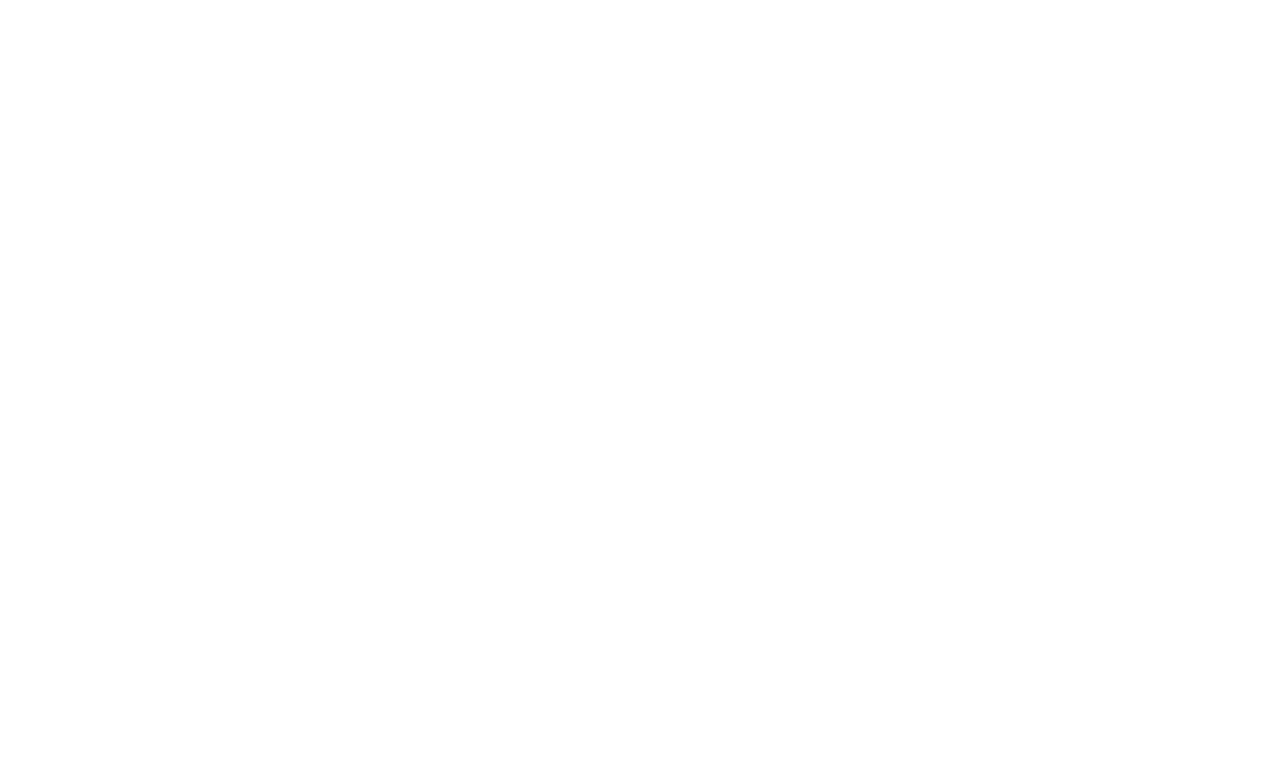
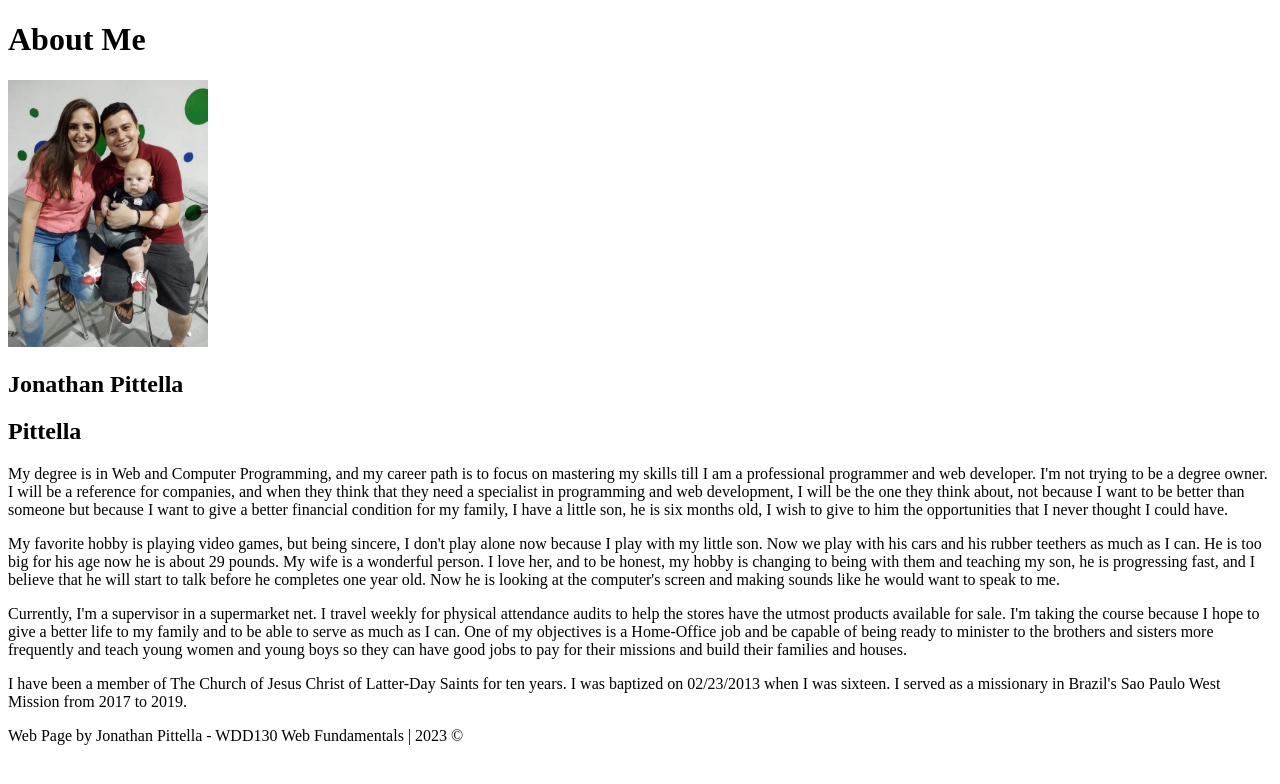
Before and after one commit to JonathanPittella/2023wdd130, a plain HTML site: page aboutme/index.html in a window 1280 px wide. Drawn offline with Linux system fonts and the light colour scheme.

Commit message:
Update wss130

```diff
--- a/aboutme/index.html
+++ b/aboutme/index.html
@@ -4,9 +4,28 @@
     <meta charset="UTF-8">
     <meta http-equiv="X-UA-Compatible" content="IE=edge">
     <meta name="viewport" content="width=device-width, initial-scale=1.0">
-    <title>Document</title>
+    <title>About Me</title>
 </head>
 <body>
-
+    <h1>About Me</h1>
+    <img alt="Image of me?" src="images/we.jpeg" alt="we" width="200">
+    <h2>Jonathan Pittella</h2>
+    <h2>Pittella</h2>
+    <p>
+        My degree is in Web and Computer Programming, and my career path is to focus on mastering my skills till I am a professional programmer and web developer. I'm not trying to be a degree owner. I will be a reference for companies, and when they think that they need a specialist in programming and web development, I will be the one they think about, not because I want to be better than someone but because I want to give a better financial condition for my family, I have a little son, he is six months old, I wish to give to him the opportunities that I never thought I could have.
+    </p>
+    <p>
+        My favorite hobby is playing video games, but being sincere, I don't play alone now because I play with my little son. Now we play with his cars and his rubber teethers as much as I can. He is too big for his age now he is about 29 pounds. My wife is a wonderful person. I love her, and to be honest, my hobby is changing to being with them and teaching my son, he is progressing fast, and I believe that he will start to talk before he completes one year old. Now he is looking at the computer's screen and making sounds like he would want to speak to me.
+    </p>
+    <p>
+        Currently, I'm a supervisor in a supermarket net. I travel weekly for physical attendance audits to help the stores have the utmost products available for sale.
+I'm taking the course because I hope to give a better life to my family and to be able to serve as much as I can. One of my objectives is a Home-Office job and be capable of being ready to minister to the brothers and sisters more frequently and teach young women and young boys so they can have good jobs to pay for their missions and build their families and houses.
+    </p>
+    <p>
+        I have been a member of The Church of Jesus Christ of Latter-Day Saints for ten years. I was baptized on 02/23/2013 when I was sixteen. I served as a missionary in Brazil's Sao Paulo West Mission from 2017 to 2019.
+    </p>
 </body>
+<footer>
+    <p>Web Page by Jonathan Pittella - WDD130 Web Fundamentals | 2023 ©</p>
+</footer>
 </html>
--- /dev/null
+++ b/aboutme/styles/styles.css
@@ -0,0 +1,28 @@
+body {
+    text-align: center;
+  }
+
+  nav {
+    background-color: steelblue;
+    padding: 10px;
+  }
+
+  a {
+    color: white;
+    margin: 40px;
+  }
+
+  h1 {
+    color: steelblue;
+  }
+  img {
+    width: 800px;
+    border: 4px solid steelblue;
+  }
+  p {
+    padding: 10px;
+  }
+  footer {
+    background-color: steelblue;
+    color: white;
+  }
```
Also changed, not shown: aboutme/w01byutestpage.html (+9 -11 lines), aboutme/images/Screenshot 2023-04-17.png (added), aboutme/images/we.jpeg (added).
